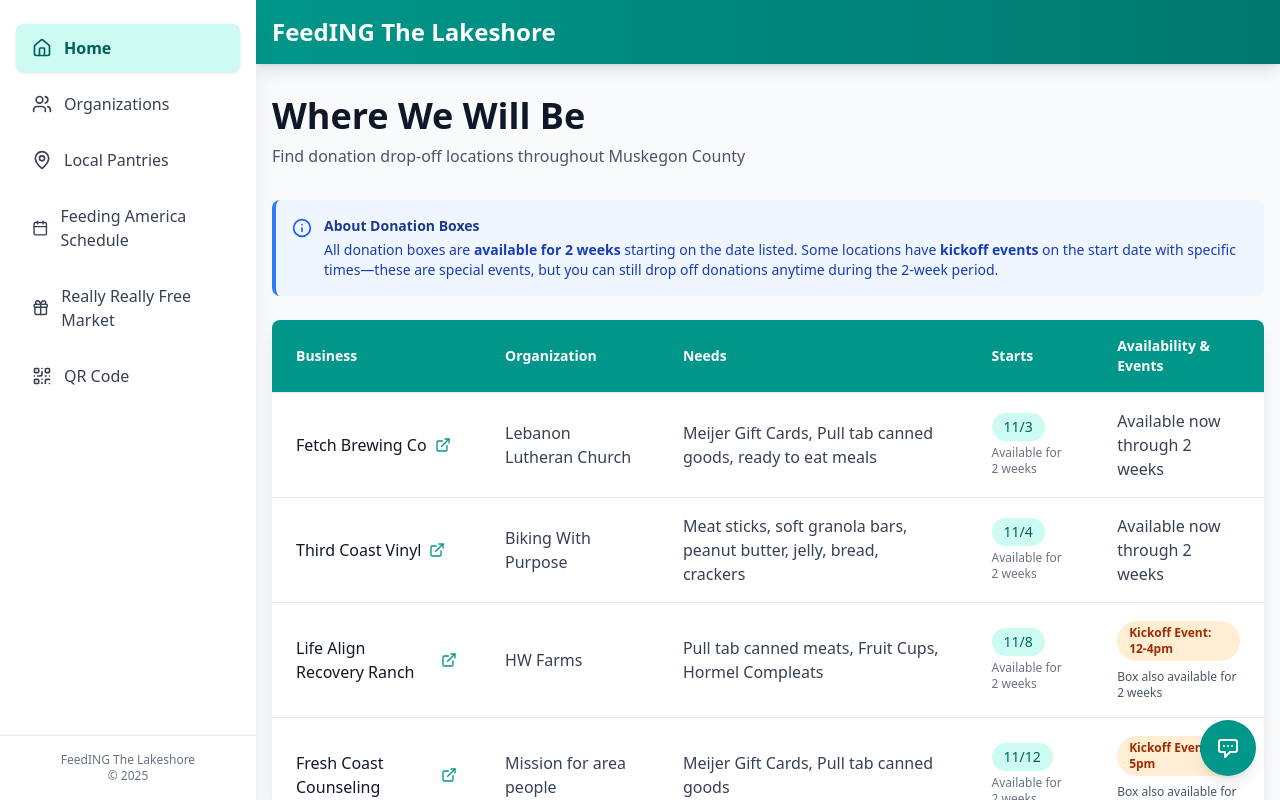
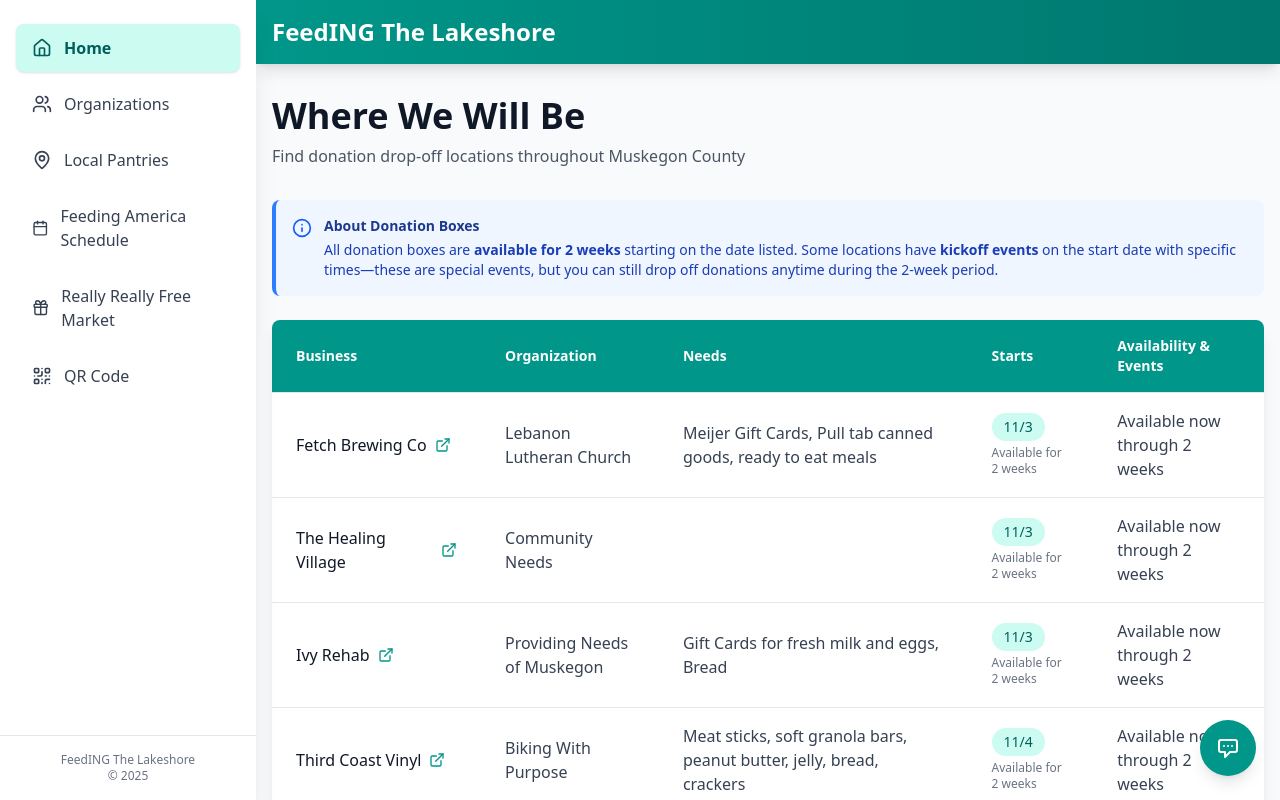
Before and after one commit to zham411/muskegon-community-resources, a React (Vite) app: page / in a window 1280 px wide. Built offline with nearby package versions, Linux system fonts and the light colour scheme.

Commit message:
Add 3 new donation events: The Healing Village, Ivy Rehab, and St. Gregory's Episcopal Church

```diff
--- a/src/data.js
+++ b/src/data.js
@@ -141,6 +141,60 @@
     date: "11/22",
 
     time: "Donation Box Kickoff event 12-4pm"
+
+  },
+
+  {
+
+    id: 9,
+
+    business: "The Healing Village",
+
+    mapUrl: "https://maps.app.goo.gl/nZ2Fg3BfkhgEA37FA",
+
+    organization: "Community Needs",
+
+    needs: "",
+
+    date: "11/3",
+
+    time: "Donation Box"
+
+  },
+
+  {
+
+    id: 10,
+
+    business: "Ivy Rehab",
+
+    mapUrl: "https://maps.app.goo.gl/Wvf6b6qyxLirKv5a6",
+
+    organization: "Providing Needs of Muskegon",
+
+    needs: "Gift Cards for fresh milk and eggs, Bread",
+
+    date: "11/3",
+
+    time: "Donation Box"
+
+  },
+
+  {
+
+    id: 11,
+
+    business: "St. Gregory's Episcopal Church",
+
+    mapUrl: "https://maps.app.goo.gl/39Nou4aiicxSjhgg7?g_st=ipc",
+
+    organization: "Community Needs",
+
+    needs: "",
+
+    date: "11/4",
+
+    time: "Donations can be made Tuesday and Thursday 9am-4:30pm"
 
   }
 
```
